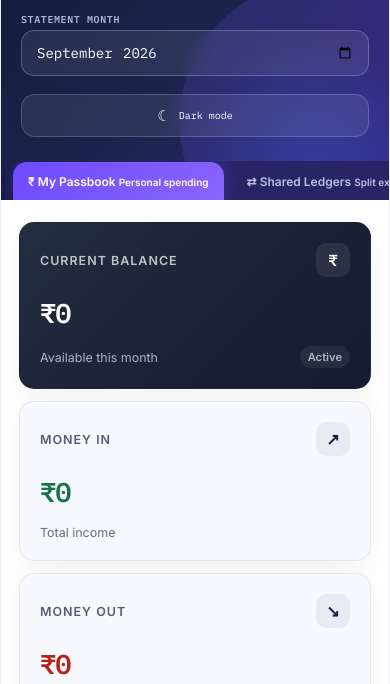
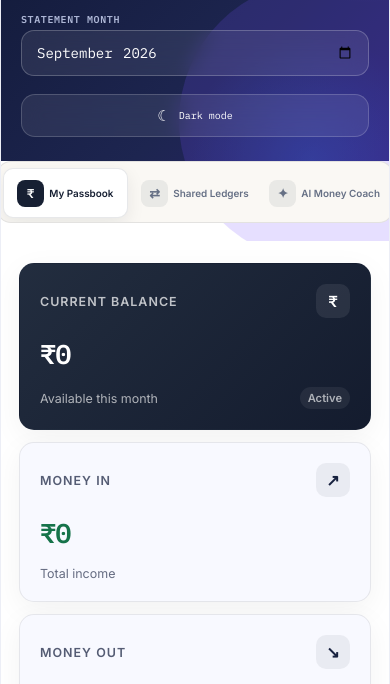
Before and after one commit to krishna98126/spend-wise, a website: page index.html in a window 390 px wide. Shown: the part 126-810 px from the top of the page. Drawn offline with nearby package versions, Linux system fonts and the light colour scheme.

Commit message:
Update style.css

```diff
--- a/style.css
+++ b/style.css
@@ -2353,3 +2353,224 @@ html[data-theme="dark"] .theme-toggle {
 html[data-theme="dark"] .theme-toggle:hover {
   background: #252e39;
 }
+/* =========================================================
+   SPENDWISE PHASE 1
+   STEP 3 — NAVIGATION + MOBILE RESPONSIVENESS
+   ========================================================= */
+
+/* Main navigation */
+
+.view-tabs {
+  display: grid;
+  grid-template-columns: repeat(3, 1fr);
+  gap: 8px;
+
+  padding: 8px;
+  margin: 0 0 26px;
+
+  border: 1px solid var(--sw-border, rgba(23, 32, 51, 0.1));
+  border-radius: 18px;
+
+  background: var(--sw-surface-soft, #faf8f4);
+
+  position: sticky;
+  top: 12px;
+  z-index: 50;
+
+  backdrop-filter: blur(16px);
+  -webkit-backdrop-filter: blur(16px);
+}
+
+.view-tab {
+  min-height: 64px;
+
+  display: flex;
+  align-items: center;
+  justify-content: flex-start;
+
+  gap: 12px;
+
+  padding: 10px 16px;
+
+  border: 1px solid transparent;
+  border-radius: 13px;
+
+  background: transparent;
+
+  color: var(--sw-text-soft, #667085);
+
+  cursor: pointer;
+
+  transition:
+    background 0.2s ease,
+    color 0.2s ease,
+    transform 0.2s ease,
+    border-color 0.2s ease;
+}
+
+.view-tab:hover {
+  color: var(--sw-text, #172033);
+  background: rgba(0, 0, 0, 0.035);
+}
+
+.view-tab.is-active {
+  background: var(--sw-surface, #ffffff);
+  color: var(--sw-text, #172033);
+
+  border-color: var(--sw-border, rgba(23, 32, 51, 0.1));
+
+  box-shadow: 0 6px 18px var(--sw-shadow, rgba(15, 23, 42, 0.08));
+}
+
+.view-tab:active {
+  transform: scale(0.98);
+}
+
+.view-tab__icon {
+  width: 38px;
+  height: 38px;
+
+  flex: 0 0 38px;
+
+  display: grid;
+  place-items: center;
+
+  border-radius: 11px;
+
+  background: rgba(23, 32, 51, 0.07);
+
+  font-family: "IBM Plex Mono", monospace;
+  font-weight: 600;
+  font-size: 0.95rem;
+}
+
+.view-tab.is-active .view-tab__icon {
+  background: #172033;
+  color: #ffffff;
+}
+
+.view-tab__content {
+  display: flex;
+  flex-direction: column;
+
+  text-align: left;
+
+  gap: 3px;
+}
+
+.view-tab__content strong {
+  font-size: 0.84rem;
+  font-weight: 700;
+}
+
+.view-tab__content small {
+  font-size: 0.68rem;
+  opacity: 0.55;
+}
+
+/* Dark navigation */
+
+html[data-theme="dark"] .view-tabs {
+  background: rgba(15, 21, 29, 0.88);
+  border-color: var(--sw-border);
+}
+
+html[data-theme="dark"] .view-tab:hover {
+  background: rgba(255, 255, 255, 0.045);
+}
+
+html[data-theme="dark"] .view-tab.is-active {
+  background: #1b232d;
+  border-color: var(--sw-border);
+}
+
+html[data-theme="dark"] .view-tab__icon {
+  background: rgba(255, 255, 255, 0.06);
+}
+
+html[data-theme="dark"] .view-tab.is-active .view-tab__icon {
+  background: #f1f5f9;
+  color: #111720;
+}
+
+/* =========================================================
+   MOBILE LAYOUT
+   ========================================================= */
+
+@media (max-width: 700px) {
+
+  .view-tabs {
+    grid-template-columns: repeat(3, 1fr);
+
+    gap: 5px;
+
+    padding: 5px;
+
+    margin-bottom: 18px;
+
+    border-radius: 14px;
+
+    top: 6px;
+  }
+
+  .view-tab {
+    min-height: 54px;
+
+    justify-content: center;
+
+    padding: 7px 5px;
+
+    gap: 5px;
+
+    border-radius: 10px;
+  }
+
+  .view-tab__icon {
+    width: 30px;
+    height: 30px;
+
+    flex-basis: 30px;
+
+    border-radius: 8px;
+
+    font-size: 0.8rem;
+  }
+
+  .view-tab__content small {
+    display: none;
+  }
+
+  .view-tab__content strong {
+    font-size: 0.68rem;
+    white-space: nowrap;
+  }
+
+}
+
+/* Small phones */
+
+@media (max-width: 430px) {
+
+  .view-tabs {
+    position: sticky;
+    top: 4px;
+
+    margin-left: -4px;
+    margin-right: -4px;
+  }
+
+  .view-tab {
+    min-height: 50px;
+  }
+
+  .view-tab__icon {
+    width: 27px;
+    height: 27px;
+    flex-basis: 27px;
+  }
+
+  .view-tab__content strong {
+    font-size: 0.62rem;
+  }
+
+}
```
